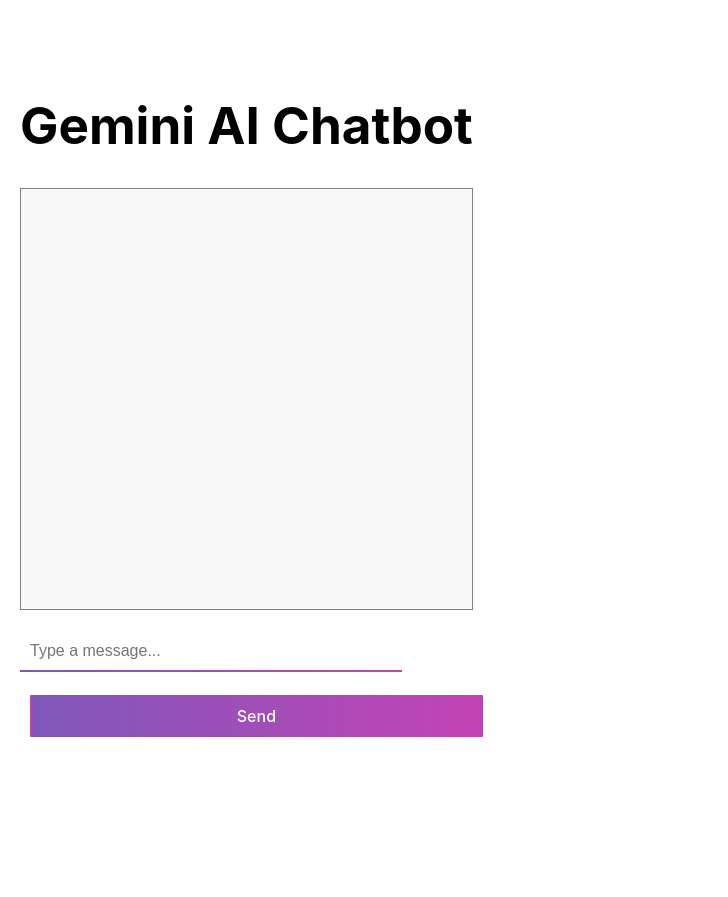
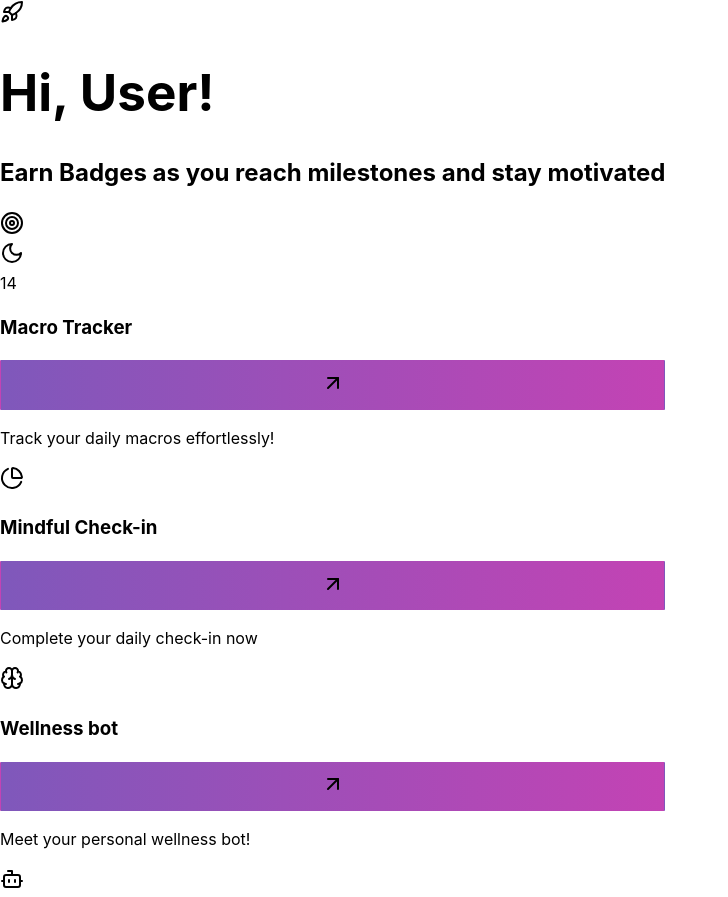
Before and after one commit to Ammar9faisal/Wellness-App, a React (Vite) app: page /dashboard in a window 1280 px wide. Shown: the whole page, without its empty margins (0-728 px from the left). Before the commit the page ends 800 px from the top, so only its background shows below. Built offline with nearby package versions, Linux system fonts and the light colour scheme.

Commit message:
implemented application dashboard with tailwind

```diff
--- a/src/pages/dashboard.jsx
+++ b/src/pages/dashboard.jsx
@@ -1,78 +1,69 @@
-import React, { useState } from "react";
-import { GoogleGenerativeAI } from "@google/generative-ai";
+import { ArrowUpRight, Rocket, Target, Moon, PieChart, Brain, Bot } from "lucide-react"
 
-// DIRECTLY USING API KEY HERE
-const genAI = new GoogleGenerativeAI("AIzaSyBaG5TftGuhPkqVEr7bGCEhj438se6ZxNI"); // Make sure this is your valid key
-
-const Dashboard = () => {
-  const [messages, setMessages] = useState([]);
-  const [input, setInput] = useState("");
-
-  const sendMessage = async () => {
-    if (!input.trim()) return;
-
-    // Add user message to chat
-    setMessages([...messages, { text: input, sender: "user" }]);
-
-    try {
-      const model = genAI.getGenerativeModel({ model: "gemini-pro" });
-      const result = await model.generateContent(input);
-      const response = await result.response.text();
-
-      // Add AI response to chat
-      setMessages((prev) => [...prev, { text: response, sender: "bot" }]);
-    } catch (error) {
-      console.error("Error:", error);
-      setMessages((prev) => [...prev, { text: "Error retrieving response. Try again.", sender: "bot" }]);
-    }
-
-    setInput("");
-  };
-
+export default function Dashboard() {
   return (
-    <div style={{ padding: "20px", maxWidth: "600px", margin: "auto", color: "white" }}>
-      <h1>Gemini AI Chatbot</h1>
-      <div
-        style={{
-          height: "400px",
-          overflowY: "scroll",
-          border: "1px solid gray",
-          padding: "10px",
-          marginBottom: "10px",
-          backgroundColor: "#f9f9f9",
-          color: "black",
-        }}
-      >
-        {messages.map((msg, index) => (
-          <div key={index} style={{ textAlign: msg.sender === "user" ? "right" : "left" }}>
-            <p
-              style={{
-                background: msg.sender === "user" ? "#007bff" : "#ddd",
-                color: msg.sender === "user" ? "white" : "black",
-                padding: "8px",
-                borderRadius: "8px",
-                display: "inline-block",
-                maxWidth: "80%",
-              }}
-            >
-              {msg.text}
-            </p>
-          </div>
-        ))}
+    <div className="p-6 max-w-7xl mx-auto">
+      <div className="flex items-center gap-4 mb-8">
+        <div className="w-12 h-12 flex items-center justify-center bg-red-100 rounded-lg">
+          <Rocket className="w-6 h-6" />
+        </div>
+        <h1 className="text-2xl font-semibold">Hi, User!</h1>
       </div>
 
-      <input
-        type="text"
-        value={input}
-        onChange={(e) => setInput(e.target.value)}
-        placeholder="Type a message..."
-        style={{ width: "80%", padding: "10px", fontSize: "16px" }}
-      />
-      <button onClick={sendMessage} style={{ padding: "10px", marginLeft: "10px" }}>
-        Send
-      </button>
+      <section className="mb-8">
+        <h2 className="text-lg font-medium mb-4">Earn Badges as you reach milestones and stay motivated</h2>
+        <div className="flex gap-4">
+          <Badge icon={<Target className="w-8 h-8" />} color="bg-red-100" />
+          <Badge icon={<Moon className="w-8 h-8" />} color="bg-yellow-100" />
+          <Badge icon="14" color="bg-orange-100" />
+        </div>
+      </section>
+
+      <div className="grid grid-cols-1 md:grid-cols-2 lg:grid-cols-3 gap-6">
+        <DashboardCard
+          title="Macro Tracker"
+          description="Track your daily macros effortlessly!"
+          icon={<PieChart className="w-16 h-16 text-gray-600" />}
+          bgColor="bg-purple-50"
+        />
+        <DashboardCard
+          title="Mindful Check-in"
+          description="Complete your daily check-in now"
+          icon={<Brain className="w-16 h-16 text-gray-600" />}
+          bgColor="bg-white"
+        />
+        <DashboardCard
+          title="Wellness bot"
+          description="Meet your personal wellness bot!"
+          icon={<Bot className="w-16 h-16 text-gray-600" />}
+          bgColor="bg-purple-100"
+        />
+      </div>
     </div>
-  );
-};
+  )
+}
 
-export default Dashboard;
+function Badge({ icon, color }) {
+  return (
+    <div className={`w-16 h-16 rounded-full ${color} flex items-center justify-center`}>
+      {typeof icon === "string" ? <span className="text-xl font-semibold">{icon}</span> : icon}
+    </div>
+  )
+}
+
+function DashboardCard({ title, description, icon, bgColor }) {
+  return (
+    <div className={`p-6 ${bgColor} rounded-lg shadow-sm`}>
+      <div className="flex justify-between items-start mb-4">
+        <h3 className="text-xl font-semibold">{title}</h3>
+        <button className="p-1 hover:bg-gray-200 rounded-full">
+          <ArrowUpRight className="h-4 w-4" />
+        </button>
+      </div>
+      <p>{description}</p>
+      <div className="mt-4 flex justify-center">
+        <div className="w-32 h-32 flex items-center justify-center">{icon}</div>
+      </div>
+    </div>
+  )
+}
```
